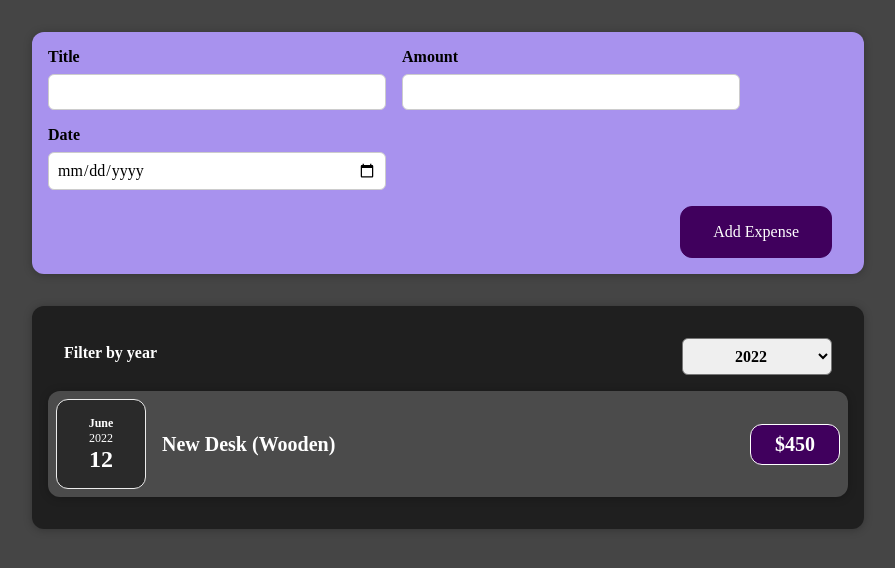
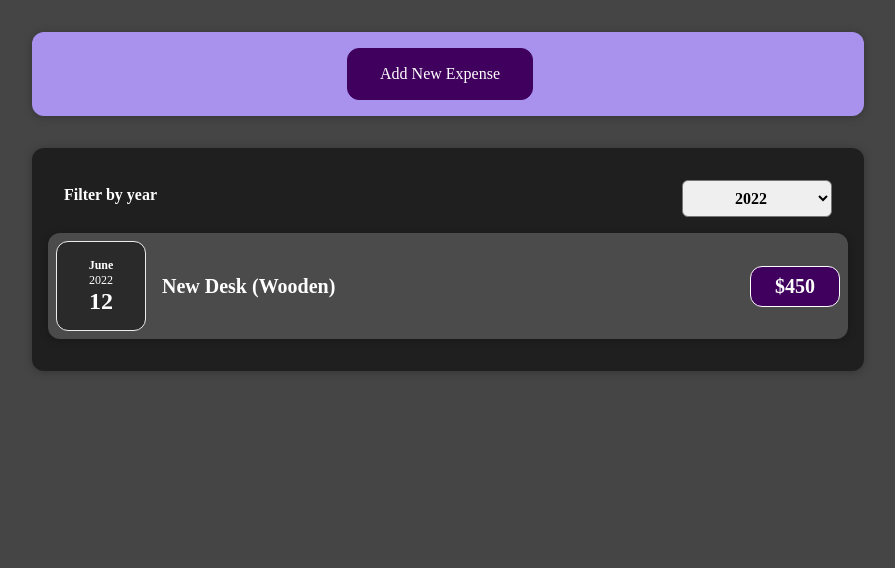
Before and after one commit to PerSeMaverick/first-react-app, a React (Create React App) app: page / in a window 1280 px wide. Shown: the top 568 px of the page, without its empty margins (192-1087 px from the left). Built offline with nearby package versions, Linux system fonts and the light colour scheme; the HTML template or start-up script is replaced by a standard one.

Commit message:
some edit
create ExpensesList js,css

```diff
--- a/src/components/Expenses/ExpenseItem.js
+++ b/src/components/Expenses/ExpenseItem.js
@@ -6,6 +6,7 @@
 
 const ExpenseItem = (props) => {
   return (
+    <li>
       <Card className="expense-item">
         <ExpenseDate date={props.date} />
         <div className="expense-item__description">
@@ -13,6 +14,7 @@
           <div className="expense-item__price">${props.amount}</div>
         </div>
       </Card>
+    </li>
   );
 };
 
--- a/src/components/Expenses/Expenses.js
+++ b/src/components/Expenses/Expenses.js
@@ -1,8 +1,8 @@
 import React, { useState } from "react";
 
-import ExpenseItem from "./ExpenseItem";
 import Card from "../UI/Card";
 import ExpensesFilter from "./ExpensesFilter";
+import ExpensesList from "./ExpensesList";
 import "./Expenses.css";
 
 const Expenses = (props) => {
@@ -16,24 +16,11 @@
     return expense.date.getFullYear().toString() === filteredYear;
   });
 
-  let expenseContent = <p style={{ color: "white" }}>No expenses found.</p>;
-
-  if (filteredExpenses.length > 0) {
-    expenseContent = filteredExpenses.map((expense) => (
-      <ExpenseItem
-        key={expense.id}
-        title={expense.title}
-        amount={expense.amount}
-        date={expense.date}
-      />
-    ));
-  }
-
   return (
     <div>
       <Card className="expenses">
         <ExpensesFilter selected={filteredYear} onChangeFilter={filterChangeHandler} />
-        {expenseContent}
+        <ExpensesList items={filteredExpenses} />
       </Card>
     </div>
   );
--- /dev/null
+++ b/src/components/Expenses/ExpensesList.css
@@ -0,0 +1,9 @@
+.expenses-list {
+  list-style: none;
+  padding: 0;
+}
+
+.expenses-list__fallback {
+  color: white;
+  text-align: center;
+}
--- /dev/null
+++ b/src/components/Expenses/ExpensesList.js
@@ -0,0 +1,24 @@
+import React from "react";
+
+import ExpenseItem from "./ExpenseItem";
+import "./ExpensesList.css";
+
+const ExpensesList = (props) => {
+  if (props.items.length === 0) {
+    return <h2 className="expenses-list__fallback">Found No Expenses.</h2>;
+  }
+  return (
+    <ul className="expenses-list">
+      {props.items.map((expense) => (
+        <ExpenseItem
+          key={expense.id}
+          title={expense.title}
+          amount={expense.amount}
+          date={expense.date}
+        />
+      ))}
+    </ul>
+  );
+};
+
+export default ExpensesList;
--- a/src/components/NewExpense/ExpenseForm.js
+++ b/src/components/NewExpense/ExpenseForm.js
@@ -83,6 +83,9 @@
         </div>
       </div>
       <div className="new-expense__actions">
+        <button type="button" onClick={props.onCancelEditing}>
+          Cancel
+        </button>
         <button type="submit">Add Expense</button>
       </div>
     </form>
--- a/src/components/NewExpense/NewExpense.js
+++ b/src/components/NewExpense/NewExpense.js
@@ -1,20 +1,37 @@
-import React from "react";
+import React, { useState } from "react";
 
 import ExpenseForm from "./ExpenseForm";
 import "./NewExpense.css";
 
 const NewExpense = (props) => {
+  const [isEditing, setIsEditing] = useState(false);
+
   const saveExpenseDataHandler = (enteredExpenseData) => {
     const expenseData = {
       ...enteredExpenseData,
       id: Math.random().toString(),
     };
     props.onAddExpense(expenseData);
+    setIsEditing(false);
+  };
+
+  const onStartEditing = () => {
+    setIsEditing(true);
+  };
+
+  const onCancelEditing = () => {
+    setIsEditing(false);
   };
 
   return (
     <div className="new-expense">
-      <ExpenseForm onSaveExpenseData={saveExpenseDataHandler} />
+      {!isEditing && <button onClick={onStartEditing}>Add New Expense</button>}
+      {isEditing && (
+        <ExpenseForm
+          onSaveExpenseData={saveExpenseDataHandler}
+          onCancelEditing={onCancelEditing}
+        />
+      )}
     </div>
   );
 };
```
Lines whose indentation alone changed are shown as unchanged.
